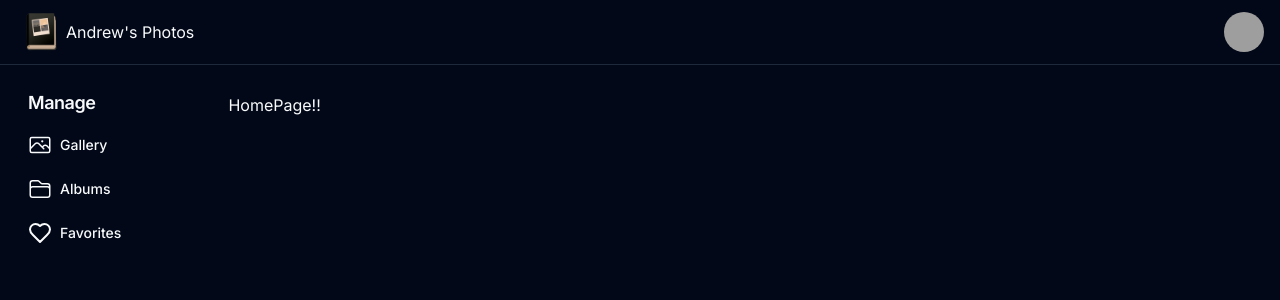
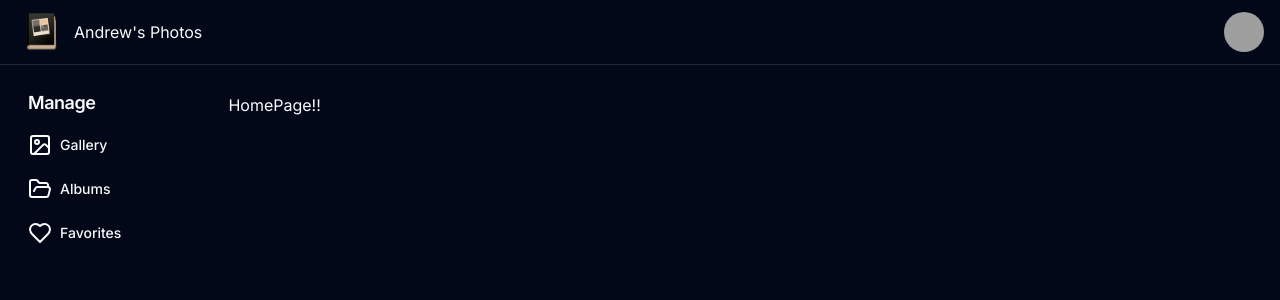
Before and after one commit to andrews1022/cloudinary-image-gallery, a Next.js app: page / in a window 1280 px wide. Shown: the top 300 px of the page. Built offline with nearby package versions, Linux system fonts and the light colour scheme; grey boxes are pictures that could not be loaded.

Commit message:
switched out svgs for icons from lucide-react

```diff
--- a/src/app/layout.tsx
+++ b/src/app/layout.tsx
@@ -8,6 +8,7 @@ import type { Metadata } from "next";
 import type { ReactNode } from "react";
 
 import "@/styles/globals.css";
+import Link from "next/link";
 
 const inter = Inter({ subsets: ["latin"] });
 
@@ -26,8 +27,11 @@ const RootLayout = ({ children }: RootLayoutProps) => {
       <body className={inter.className}>
         <header className="border-b">
           <div className="flex h-16 items-center px-4 container mx-auto">
-            <Image src="/album.png" width="50" height="50" alt="icon of this photo album app" />
-            Andrew's Photos
+            <Link className="flex items-center gap-x-2" href="/">
+              <Image src="/album.png" width="50" height="50" alt="icon of this photo album app" />
+              Andrew's Photos
+            </Link>
+
             <div className="ml-auto flex items-center space-x-4">
               <Avatar>
                 <AvatarImage src="https://github.com/shadcn.png" alt="@shadcn" />
--- a/src/components/side-menu.tsx
+++ b/src/components/side-menu.tsx
@@ -1,4 +1,4 @@
-import { Heart } from "lucide-react";
+import { FolderOpen, Heart, Image } from "lucide-react";
 import Link from "next/link";
 
 import { Button } from "@/components/shadcn/ui/button";
@@ -15,40 +15,14 @@ const SideMenu = () => {
           <div className="space-y-1">
             <Button asChild variant="ghost" className="w-full justify-start flex gap-2">
               <Link href="/gallery">
-                <svg
-                  xmlns="http://www.w3.org/2000/svg"
-                  fill="none"
-                  viewBox="0 0 24 24"
-                  strokeWidth={1.5}
-                  stroke="currentColor"
-                  className="w-6 h-6"
-                >
-                  <path
-                    strokeLinecap="round"
-                    strokeLinejoin="round"
-                    d="M2.25 15.75l5.159-5.159a2.25 2.25 0 013.182 0l5.159 5.159m-1.5-1.5l1.409-1.409a2.25 2.25 0 013.182 0l2.909 2.909m-18 3.75h16.5a1.5 1.5 0 001.5-1.5V6a1.5 1.5 0 00-1.5-1.5H3.75A1.5 1.5 0 002.25 6v12a1.5 1.5 0 001.5 1.5zm10.5-11.25h.008v.008h-.008V8.25zm.375 0a.375.375 0 11-.75 0 .375.375 0 01.75 0z"
-                  />
-                </svg>
+                <Image />
                 Gallery
               </Link>
             </Button>
 
             <Button asChild variant="ghost" className="w-full justify-start flex gap-2">
               <Link href="/albums">
-                <svg
-                  xmlns="http://www.w3.org/2000/svg"
-                  fill="none"
-                  viewBox="0 0 24 24"
-                  strokeWidth={1.5}
-                  stroke="currentColor"
-                  className="w-6 h-6"
-                >
-                  <path
-                    strokeLinecap="round"
-                    strokeLinejoin="round"
-                    d="M2.25 12.75V12A2.25 2.25 0 014.5 9.75h15A2.25 2.25 0 0121.75 12v.75m-8.69-6.44l-2.12-2.12a1.5 1.5 0 00-1.061-.44H4.5A2.25 2.25 0 002.25 6v12a2.25 2.25 0 002.25 2.25h15A2.25 2.25 0 0021.75 18V9a2.25 2.25 0 00-2.25-2.25h-5.379a1.5 1.5 0 01-1.06-.44z"
-                  />
-                </svg>
+                <FolderOpen />
                 Albums
               </Link>
             </Button>
```
